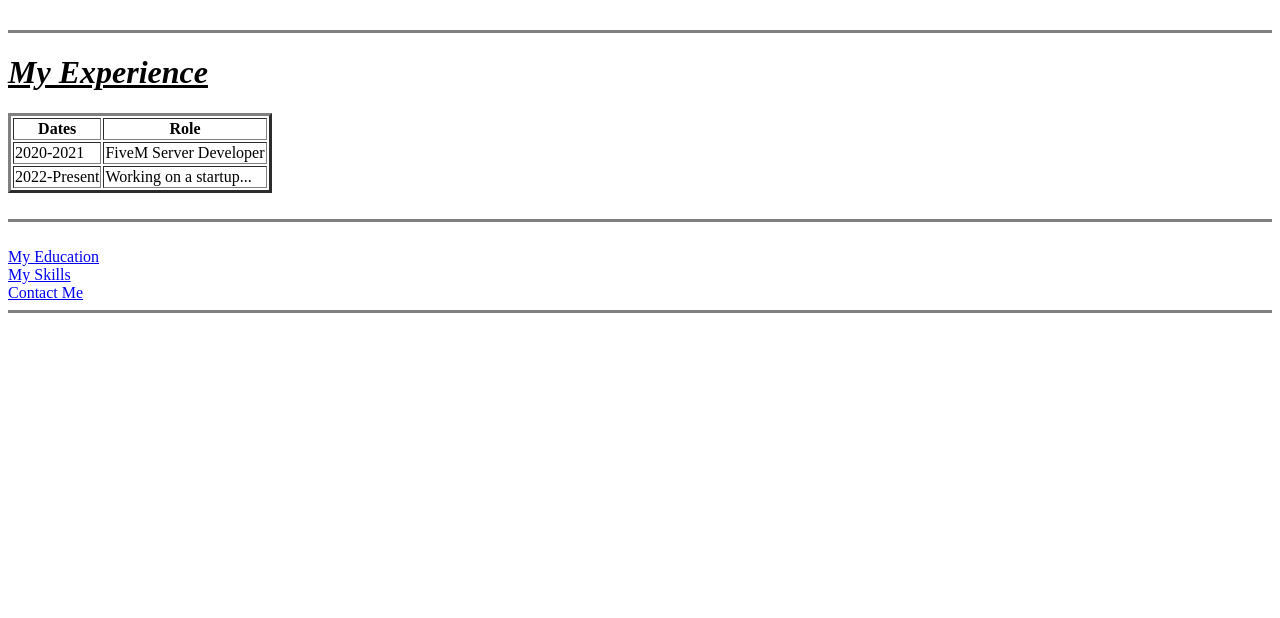
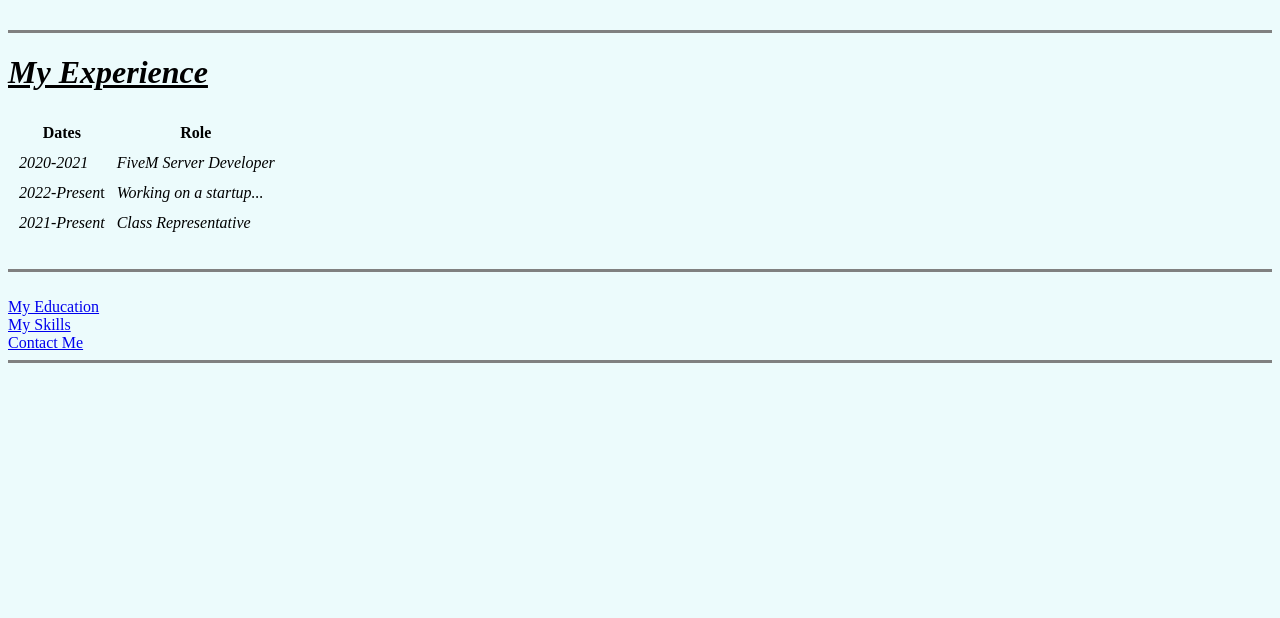
Before and after one commit to soumyajit0/cv, a plain HTML site: page index.html in a window 1280 px wide. Shown: the part 182-800 px from the top of the page. Drawn offline with Linux system fonts and the light colour scheme.

Commit message:
Update index.html

```diff
--- a/index.html
+++ b/index.html
@@ -6,7 +6,7 @@
   <title>Soumyajit's Personal Site</title>
 </head>
 
-<body>
+<body style="background-color: #ECFBFC;">
   <table cellspacing="20">
     <tr>
       <td><img src="images/soumyajit.png" alt="Soumyajit's Picture" width="150" height="150"></td>
@@ -19,19 +19,23 @@
   <hr size="3" noshade>
   </td>
   <h1><strong><u><em>My Experience</em></u></strong></h1>
-  <table border="3">
+  <table cellspacing="10">
     <thead>
       <th>Dates</th>
       <th>Role</th>
     </thead>
     <tbody>
       <tr>
-        <td>2020-2021</td>
-        <td>FiveM Server Developer</td>
+        <td><em>2020-2021</em></td>
+        <td><em>FiveM Server Developer</em></td>
       </tr>
       <tr>
-        <td>2022-Present</td>
-        <td>Working on a startup...</td>
+        <td><em>2022-Presen</em>t</td>
+        <td><em>Working on a startup...</em></td>
+      </tr>
+      <tr>
+        <td><em>2021-Present</em></td>
+        <td><em>Class Representative</em></td>
       </tr>
     </tbody>
   </table>
```
